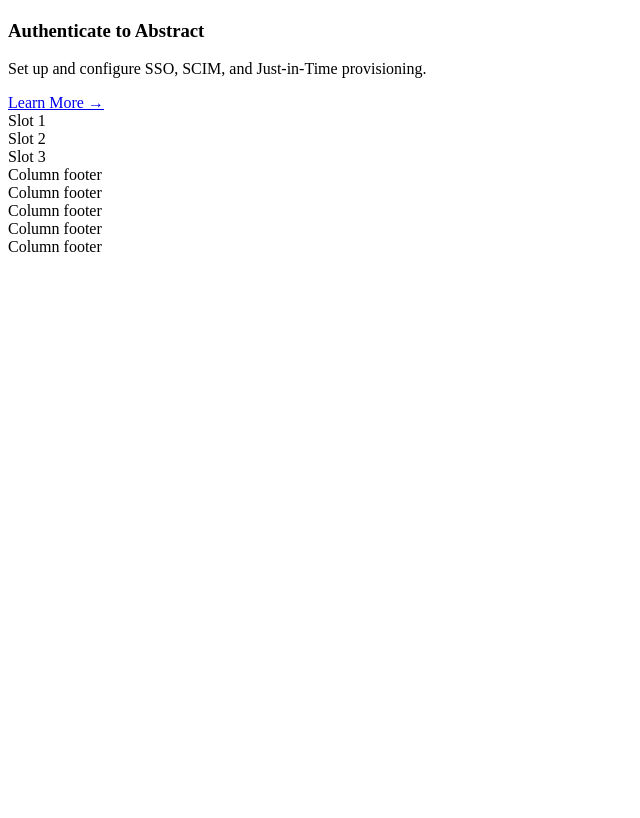
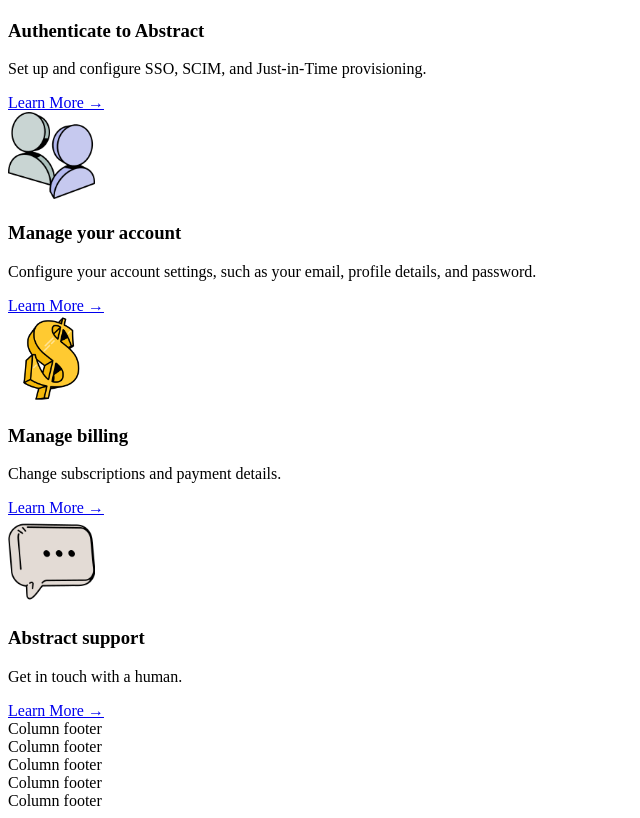
Before and after one commit to NicolasBaudoin/Abstract-frontendpractice, a plain HTML site: page index.html in a window 1280 px wide. Shown: the part 844-1662 px from the top of the page, without its empty margins (0-640 px from the left). Before the commit the page ends 1108 px from the top, so only its background shows below. Drawn offline with Linux system fonts and the light colour scheme.

Commit message:
add content for the 6 part of the grid content

```diff
--- a/index.html
+++ b/index.html
@@ -56,9 +56,30 @@
                 </div>
             </div>
             <div class="column-main 2">
-                <div class="item-content 1">Slot 1</div>
-                <div class="item-content 2">Slot 2</div>
-                <div class="item-content 3">Slot 3</div>
+                <div class="item-content 1">
+                    <img src="/ressources/grid 2.png" width="87px" alt="image manage account">
+                    <div class="content-text">
+                        <h3>Manage your account</h3>
+                        <p>Configure your account settings, such as your email, profile details, and password.</p>
+                    </div>
+                    <a href="#">Learn More →</a>
+                </div>
+                <div class="item-content 2">
+                    <img src="/ressources/grid 4.png" width="87px" alt="image manage billing">
+                    <div class="content-text">
+                        <h3>Manage billing</h3>
+                        <p>Change subscriptions and payment details.</p>
+                    </div>
+                    <a href="#">Learn More →</a>
+                </div>
+                <div class="item-content 3">
+                    <img src="/ressources/grid 6.png" width="87px" alt="image abstract support chatbox">
+                    <div class="content-text">
+                        <h3>Abstract support</h3>
+                        <p>Get in touch with a human.</p>
+                    </div>
+                    <a href="#">Learn More →</a>
+                </div>
             </div>
         </div>
 
```
